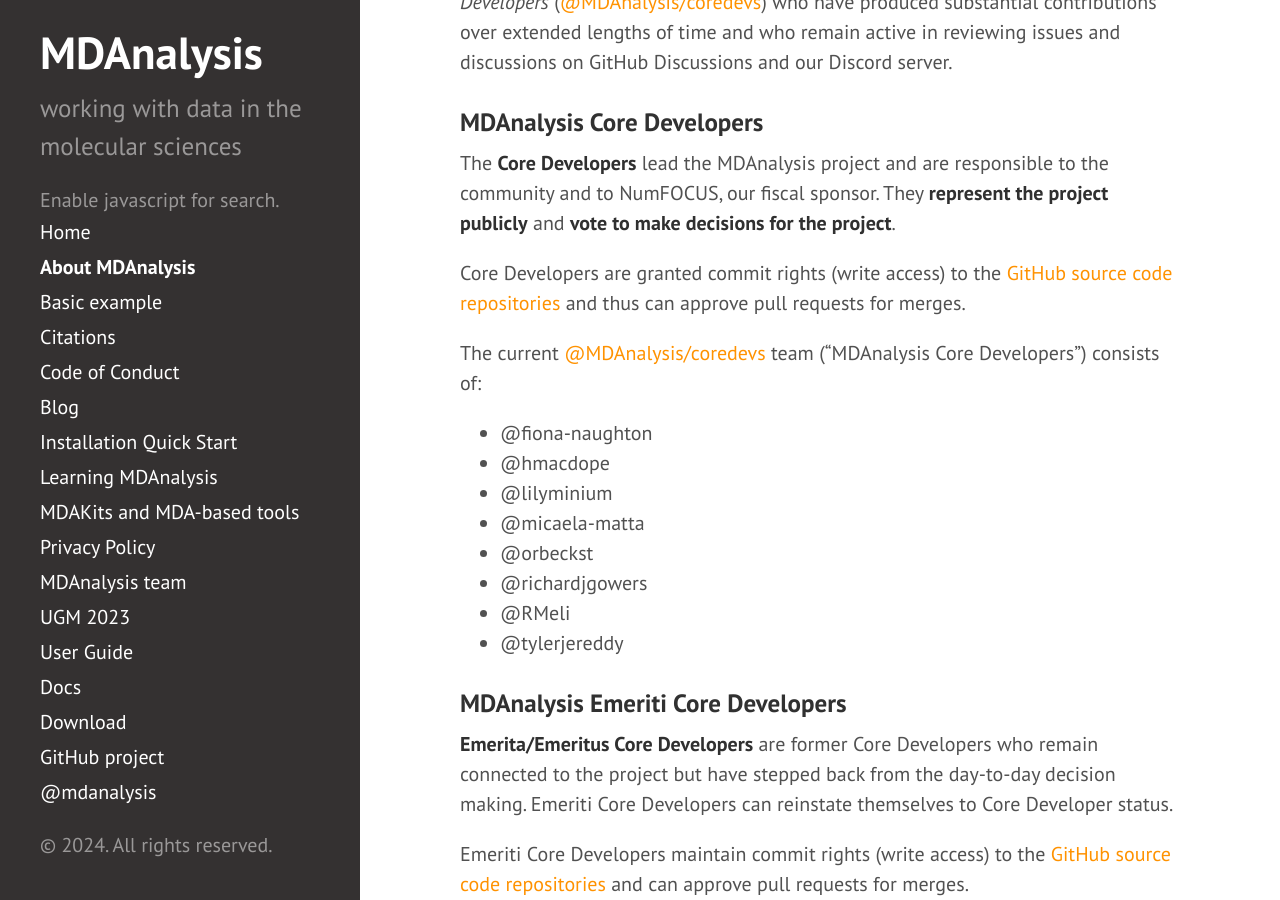
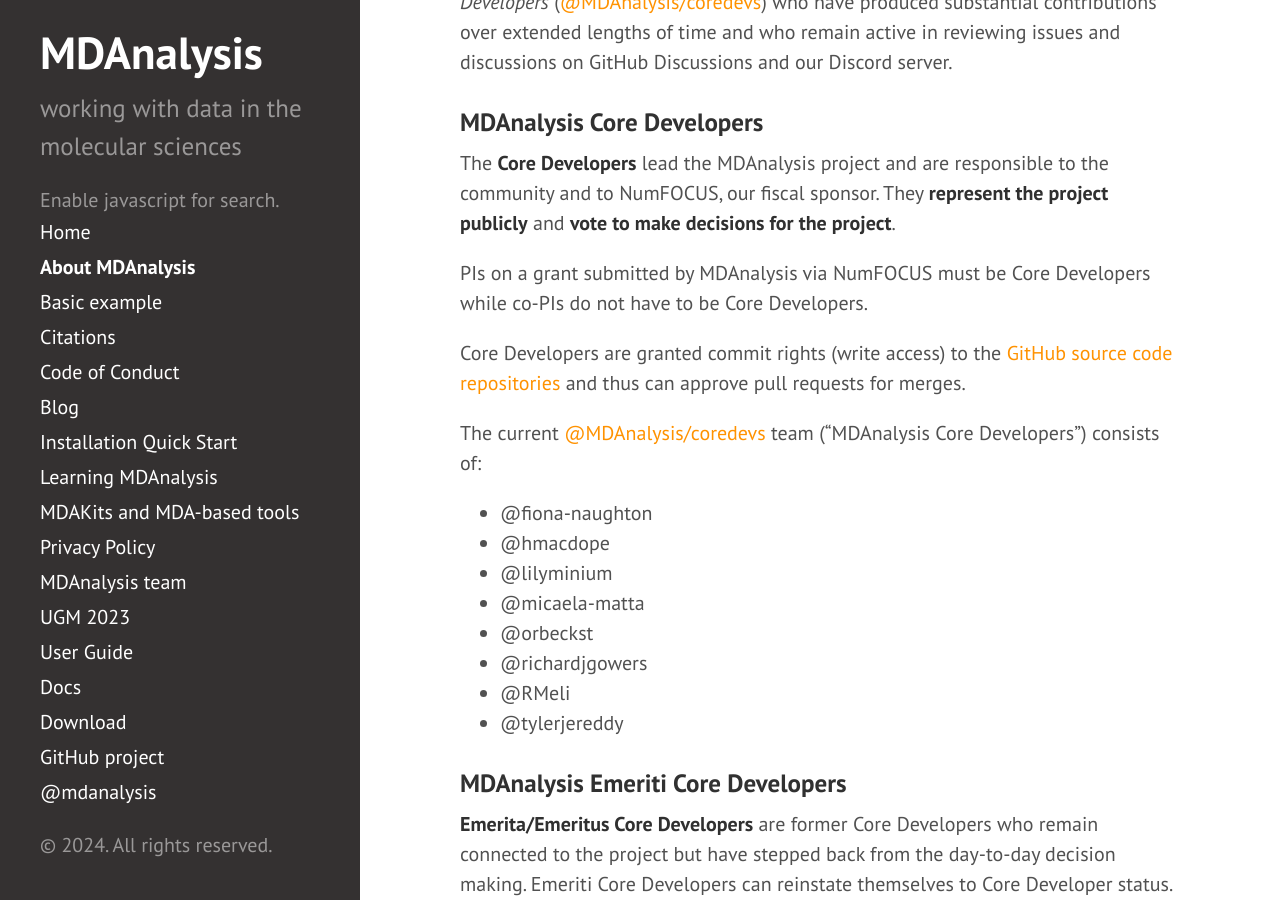
Before and after one commit to MDAnalysis/MDAnalysis.github.io, a Jekyll site: the page built from about.md, in a window 1280 px wide and 900 px high, scrolled down 1026 px. Built offline with Jekyll 4.4.1, drawn with Linux system fonts in a browser that asks for light colours; comment, search, counter and statistics services are not loaded.

Commit message:
update governance: PIs must be CoreDevs (#342)
As decided by vote and ratified at business meeting on 2023-12-08: "CoreDev status required to be PI on an MDAnalysis grant; co-PIs do not have to be CoreDev."

```diff
--- a/about.md
+++ b/about.md
@@ -58,6 +58,9 @@ GitHub Discussions and our Discord server.
 The **Core Developers** lead the MDAnalysis project and are responsible to
 the community and to NumFOCUS, our fiscal sponsor. They **represent
 the project publicly** and **vote to make decisions for the project**.
+
+PIs on a grant submitted by MDAnalysis via NumFOCUS must be Core Developers
+while co-PIs do not have to be Core Developers.
 
 Core Developers are granted commit rights (write access) to the [GitHub source
 code repositories][orgrepo] and thus can approve pull requests for merges.
```
